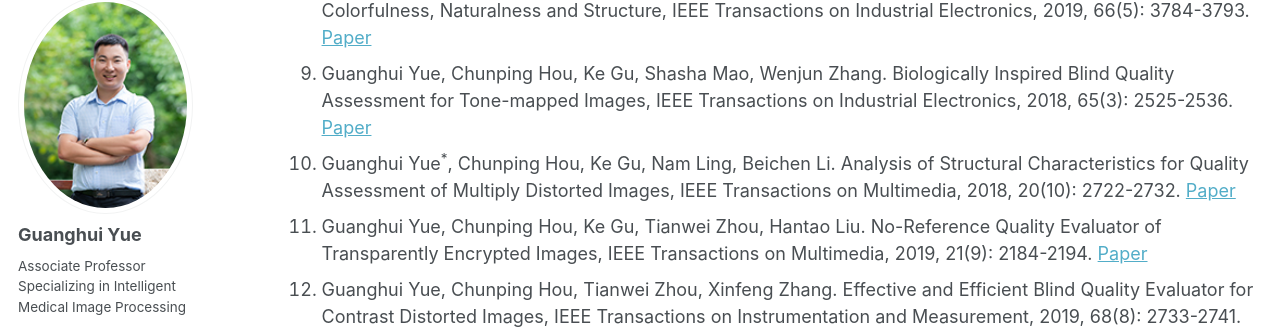
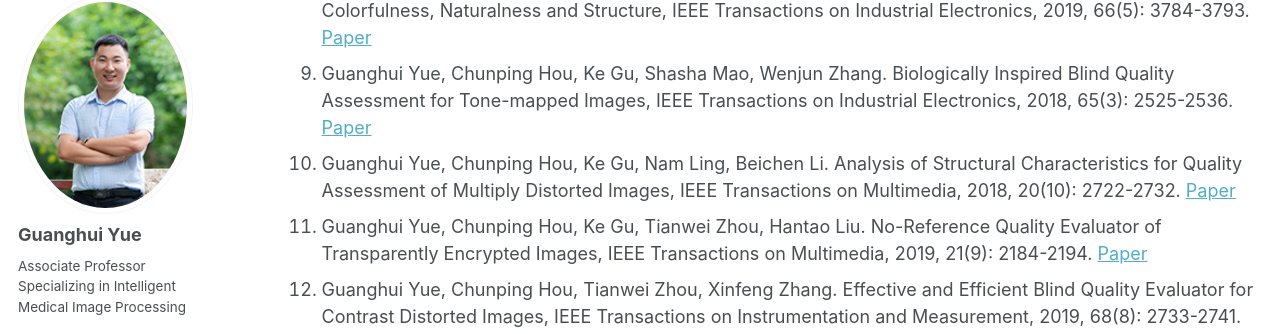
Before and after one commit to Guanghui-Yue/Guanghui-Yue.github.io, a Jekyll site: the page built from _pages/publication.md, in a window 1280 px wide and 900 px high, scrolled down 720 px. Shown: the part 110-444 px from the top of the window. Built offline with Jekyll 4.4.1, drawn with Linux system fonts in a browser that asks for light colours; some web fonts are replaced.

```diff
--- a/_pages/publication.md
+++ b/_pages/publication.md
@@ -15,7 +15,7 @@ author_profile: true
 8. Guanghui Yue, Weiqing Yan, Tianwei Zhou. Referenceless Quality Evaluation of Tone-mapped HDR and Multi-exposure Fused Images, IEEE Transactions on Industrial Informatics, 2020, 16(3): 1764-1775. [Paper](https://ieeexplore.ieee.org/abstract/document/8758367/)
 9. Guanghui Yue, Chunping Hou, Tianwei Zhou. Blind Quality Assessment of Tone-mapped Images Considering Colorfulness, Naturalness and Structure, IEEE Transactions on Industrial Electronics, 2019, 66(5): 3784-3793. [Paper](https://ieeexplore.ieee.org/abstract/document/8409470/)
 10. Guanghui Yue, Chunping Hou, Ke Gu, Shasha Mao, Wenjun Zhang. Biologically Inspired Blind Quality Assessment for Tone-mapped Images, IEEE Transactions on Industrial Electronics, 2018, 65(3): 2525-2536. [Paper](https://ieeexplore.ieee.org/abstract/document/8010305/)
-11. Guanghui Yue<sup>*</sup>, Chunping Hou, Ke Gu, Nam Ling, Beichen Li. Analysis of Structural Characteristics for Quality Assessment of Multiply Distorted Images, IEEE Transactions on Multimedia, 2018, 20(10): 2722-2732. [Paper](https://ieeexplore.ieee.org/abstract/document/8301594/)
+11. Guanghui Yue, Chunping Hou, Ke Gu, Nam Ling, Beichen Li. Analysis of Structural Characteristics for Quality Assessment of Multiply Distorted Images, IEEE Transactions on Multimedia, 2018, 20(10): 2722-2732. [Paper](https://ieeexplore.ieee.org/abstract/document/8301594/)
 12. Guanghui Yue, Chunping Hou, Ke Gu, Tianwei Zhou, Hantao Liu. No-Reference Quality Evaluator of Transparently Encrypted Images, IEEE Transactions on Multimedia, 2019, 21(9): 2184-2194. [Paper](https://ieeexplore.ieee.org/abstract/document/8698867/)
 13. Guanghui Yue, Chunping Hou, Tianwei Zhou, Xinfeng Zhang. Effective and Efficient Blind Quality Evaluator for Contrast Distorted Images, IEEE Transactions on Instrumentation and Measurement, 2019, 68(8): 2733-2741. [Paper](https://ieeexplore.ieee.org/abstract/document/8467549/)
 14. Tianwei Zhou, Songbai Tan, Baoquan Zhao, and Guanghui Yue<sup>*</sup>. Multitask Deep Neural Network with Knowledge-Guided Attention for Blind Image Quality Assessment, IEEE Transactions on Circuits and Systems for Video Technology, 2024, 34 (8): 7577 - 7588. [Paper](https://ieeexplore.ieee.org/abstract/document/10464346/)
```
